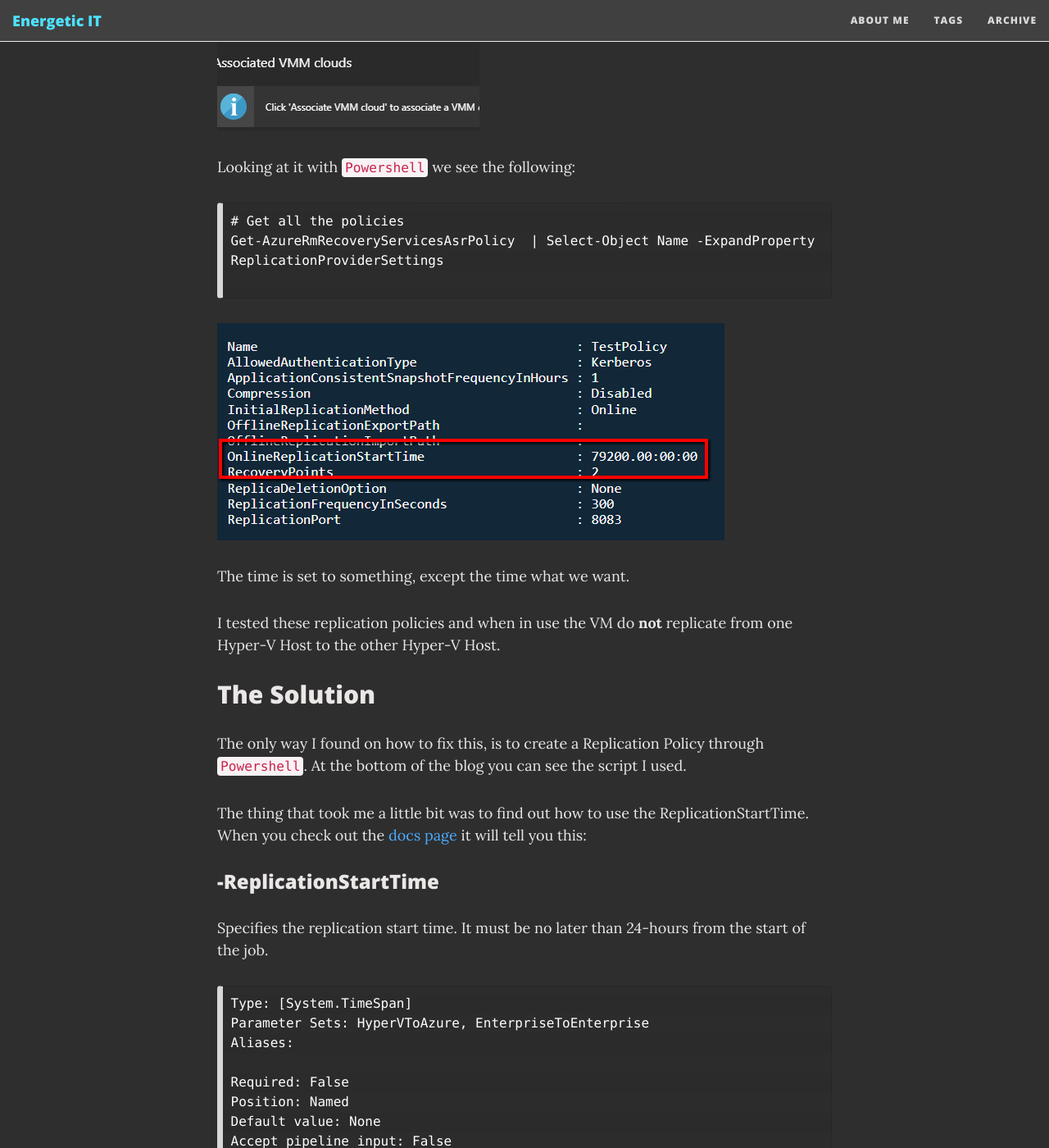
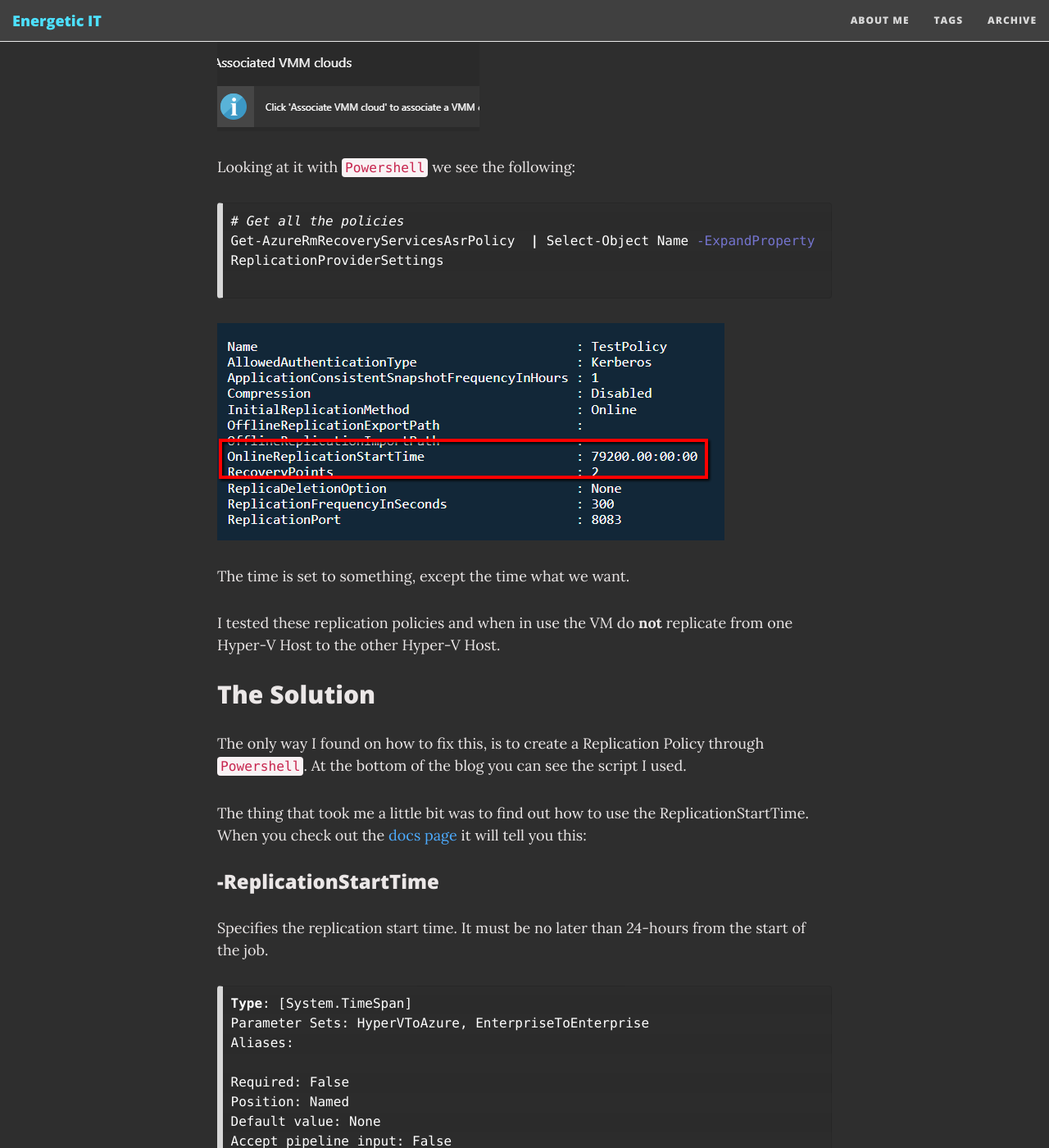
Before and after one commit to energetic-it/energetic-it.github.io, a Jekyll site: the page built from _posts/2018-08-21-azure-site-recovery-replication-policy-bug.md, in a window 1280 px wide and 1400 px high, scrolled down 3497 px. Shown: the whole window at 82% size. Built offline with Jekyll 4.4.1, drawn with Linux system fonts in a browser that asks for light colours; nearby versions of some CDN libraries; comment, search, counter and statistics services are not loaded; some of the changed text lies outside the part shown.

Commit message:
add more powershell code blocks

````diff
--- a/_posts/2018-08-21-azure-site-recovery-replication-policy-bug.md
+++ b/_posts/2018-08-21-azure-site-recovery-replication-policy-bug.md
@@ -76,7 +76,7 @@ Once the replication policy has been created, and you click back into the newly
 
 Looking at it with `Powershell` we see the following:
 
-```text
+```powershell
 # Get all the policies
 Get-AzureRmRecoveryServicesAsrPolicy  | Select-Object Name -ExpandProperty ReplicationProviderSettings
 
@@ -101,7 +101,7 @@ When you check out the [docs page](https://docs.microsoft.com/en-us/powershell/m
 Specifies the replication start time.
 It must be no later than 24-hours from the start of the job.
 
-```text
+```powershell
 Type: [System.TimeSpan]
 Parameter Sets: HyperVToAzure, EnterpriseToEnterprise
 Aliases:
````
